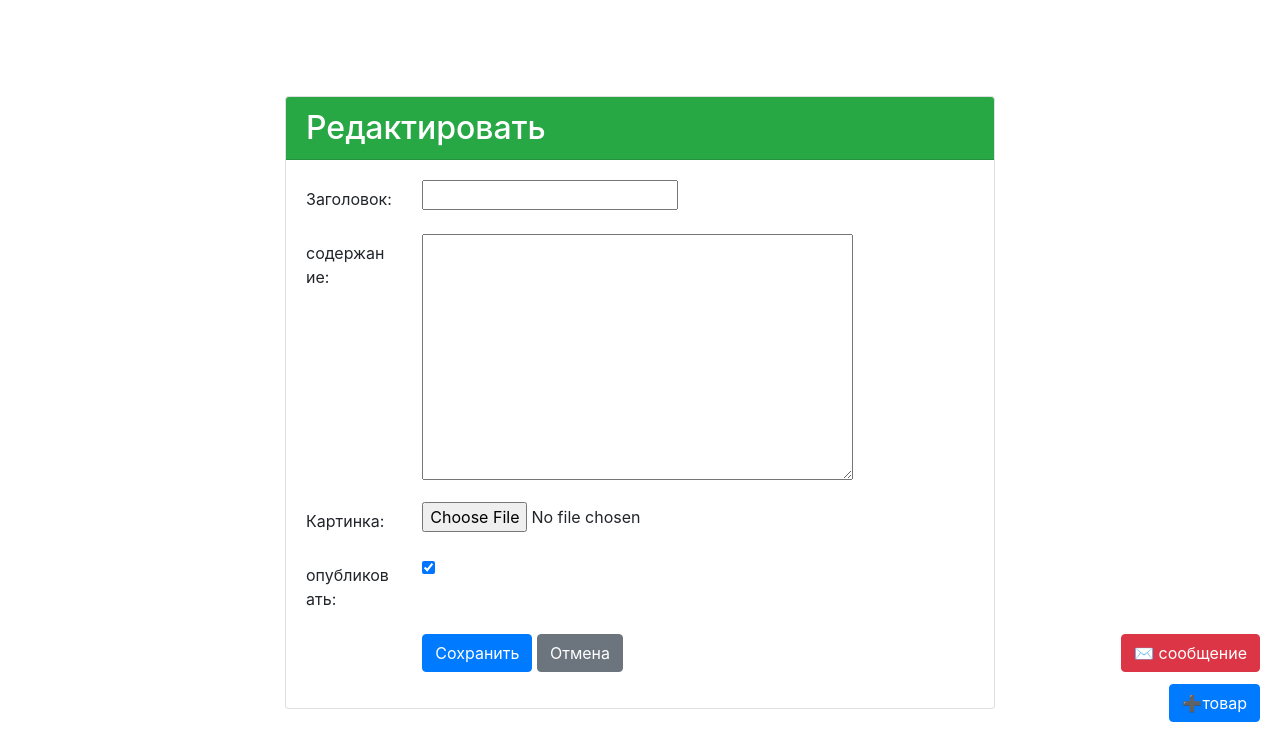
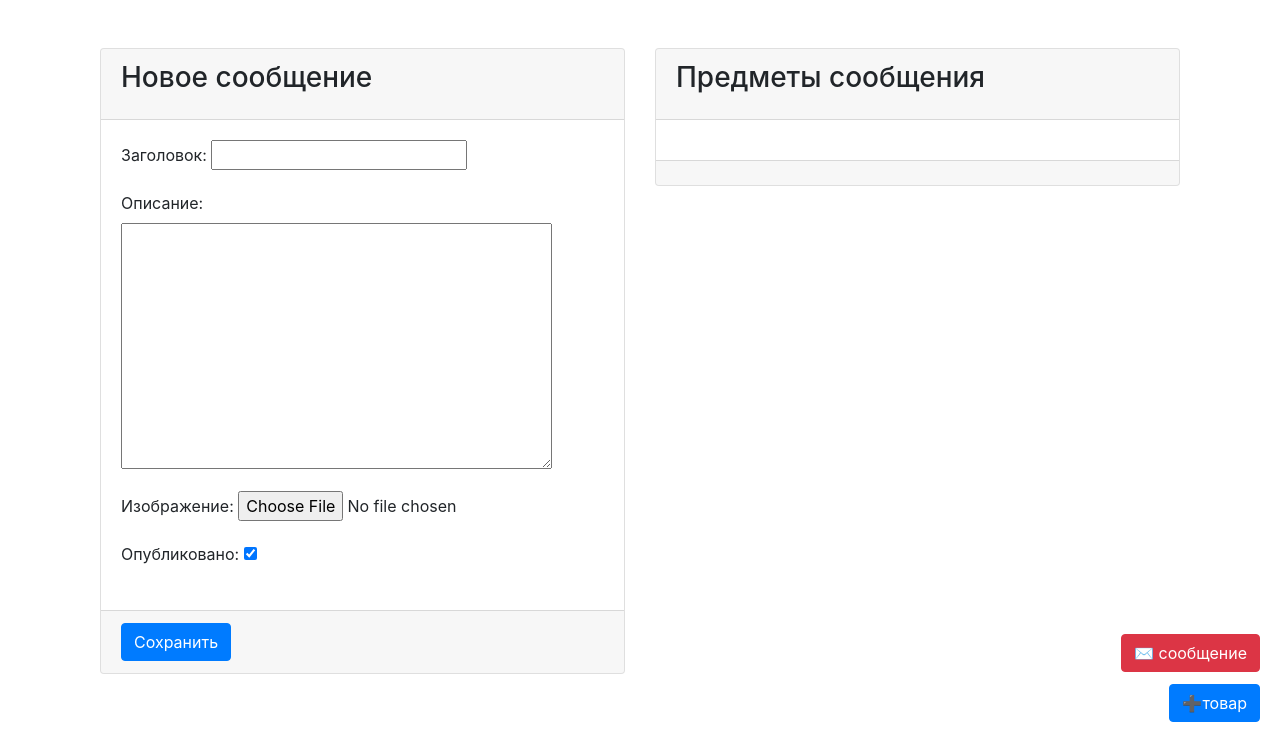
Before and after one commit to petr-fol/20_2_homework, a Django app: page /blog/create/ in a window 1280 px wide. Shown: the part 58-800 px from the top of the page. Run offline with Django 5.2, Linux system fonts and the light colour scheme; parts of the project's set-up code (start-up, migrations or seed data) failed here and were passed over; some libraries are stand-ins or nearby versions.

Commit message:
формсеты демо

```diff
--- a/blog/models.py
+++ b/blog/models.py
@@ -38,3 +38,18 @@ class Message(models.Model):
 
     def __str__(self):
         return self.title
+
+
+class Subject(models.Model):
+
+        title = models.CharField(max_length=150, verbose_name='название')
+        description = models.TextField(verbose_name='описание')
+
+        student = models.ForeignKey(Student, on_delete=models.CASCADE, verbose_name='студент')
+
+        def __str__(self):
+            return f'{self.title}'
+
+        class Meta:
+            verbose_name = 'предмет'
+            verbose_name_plural = 'предметы'
--- a/blog/templates/blog/message_form.html
+++ b/blog/templates/blog/message_form.html
@@ -1,54 +1,41 @@
 {% extends "base.html" %}
 
 {% block content %}
-<div class="container">
-    <div class="row justify-content-center align-items-center">
-        <div class="col-md-8 col-12 mt-5">
+    <div class="col-12">
+        <form class="row" method="post" enctype="multipart/form-data">
+            <div class="col-6">
                 <div class="card">
-                <div class="card-header bg-success text-white">
-                    {% if is_editing %}
-                    <h2 class="mb-0">Изменить сообщение</h2>
-                    {% else %}
-                    <h2 class="mb-0">Редактировать</h2>
-                    {% endif %}
+                    <div class="card-header">
+                        <h3 class="card-title">
+                            Новое сообщение
+                        </h3>
                     </div>
                     <div class="card-body">
-                    <form method="post" enctype="multipart/form-data">
                         {% csrf_token %}
-                        <div class="mb-3 row">
-                            <label for="title" class="col-sm-2 col-form-label">Заголовок:</label>
-                            <div class="col-sm-10">
-                                {{ form.title }}
+                        {{ form.as_p }}
+                    </div>
+                    <div class="card-footer">
+                        <button type="submit" class="btn btn-primary">Сохранить</button>
                     </div>
                 </div>
-                        <div class="mb-3 row">
-                            <label for="description" class="col-sm-2 col-form-label">содержание:</label>
-                            <div class="col-sm-10">
-                                {{ form.description }}
             </div>
+            <div class="col-6">
+                <div class="card">
+                    <div class="card-header">
+                        <h3 class="card-title">
+                            Предметы сообщения
+                        </h3>
                     </div>
-                        <div class="mb-3 row">
-                            <label for="image" class="col-sm-2 col-form-label">Картинка:</label>
-                            <div class="col-sm-10">
-                                {{ form.image }}
+                    <div class="card-body">
+                        {{ formset.management_form}}
+                        {%for form in formset.forms%}
+                            {{form.as_p}}
+                        {% endfor %}
                     </div>
+                    <div class="card-footer">
                     </div>
-                        <div class="mb-3 row">
-                            <label for="is_published" class="col-sm-2 col-form-label">опубликовать:</label>
-                            <div class="col-sm-10">
-                                {{ form.is_published }}
-                            </div>
-                        </div>
-                        <div class="mb-3 row">
-                            <div class="col-sm-10 offset-sm-2">
-                                <button type="submit" class="btn btn-primary">Сохранить</button>
-                                <a class="btn btn-secondary" href="{% url 'message_list' %}">Отмена</a>
                 </div>
             </div>
         </form>
     </div>
-            </div>
-        </div>
-    </div>
-</div>
 {% endblock %}
--- a/blog/views.py
+++ b/blog/views.py
@@ -1,8 +1,9 @@
+from django.forms import inlineformset_factory
 from django.http import HttpResponseRedirect
 from django.urls import reverse_lazy
 from django.views.generic import ListView, DetailView, UpdateView, DeleteView, CreateView
 from blog.forms import MessageForm
-from blog.models import Message
+from blog.models import Message, Student, Subject
 
 
 class MessageListView(ListView):
@@ -31,15 +32,37 @@ class MessageDetailView(DetailView):
 class MessageCreateView(CreateView):
     model = Message
     form_class = MessageForm
-    success_url = reverse_lazy('message_list')
+
+    def get_success_url(self):
+        return reverse_lazy('message_detail', kwargs={'slug': self.object.slug})
 
 
 class MessageUpdateView(UpdateView):
     model = Message
     form_class = MessageForm
 
+    def get_context_data(self, **kwargs):
+        context_data = super().get_context_data(**kwargs)
+        SubjectFormset = inlineformset_factory(Message, Subject, form=SubjectForm, extra=1)  # ложное подчеркивание
+        if self.request.method == 'POST':
+            context_data['formset'] = SubjectFormset(self.request.POST)
+        else:
+            context_data['formset'] = SubjectFormset()
+
+        return context_data
+
     def get_success_url(self):
         return reverse_lazy('message_detail', kwargs={'slug': self.object.slug})
+
+    def form_valid(self, form):
+        formset = self.get_context_data()['formset']
+        self.object = form.save()
+        if formset.is_valid():
+            formset.instance = self.object
+            formset.save()
+
+        return super().form_valid(form)
+
 
 
 class MessageDeleteView(DeleteView):
--- a/catalog/forms.py
+++ b/catalog/forms.py
@@ -6,7 +6,8 @@ from catalog.models import Product
 class ProductForm(forms.ModelForm):
     class Meta:
         model = Product
-        fields = ['name', 'description', 'price', 'image']
+        fields = '__all__'
+        exclude = ['slug', 'category', ]  # 'is_published', 'user'
 
     def clean_name(self):
         name = self.cleaned_data.get('name')
--- a/config/urls.py
+++ b/config/urls.py
@@ -7,7 +7,5 @@ urlpatterns = [
     path('admin/', admin.site.urls),
     path('', include('catalog.urls')),
     path('blog/', include('blog.urls')),
-
-
 ]
 urlpatterns += static(settings.MEDIA_URL, document_root=settings.MEDIA_ROOT)
```
Also changed, not shown: catalog/views.py (+3 -7 lines), templates/account/__init__.py (added). Lines whose indentation alone changed are shown as unchanged.
